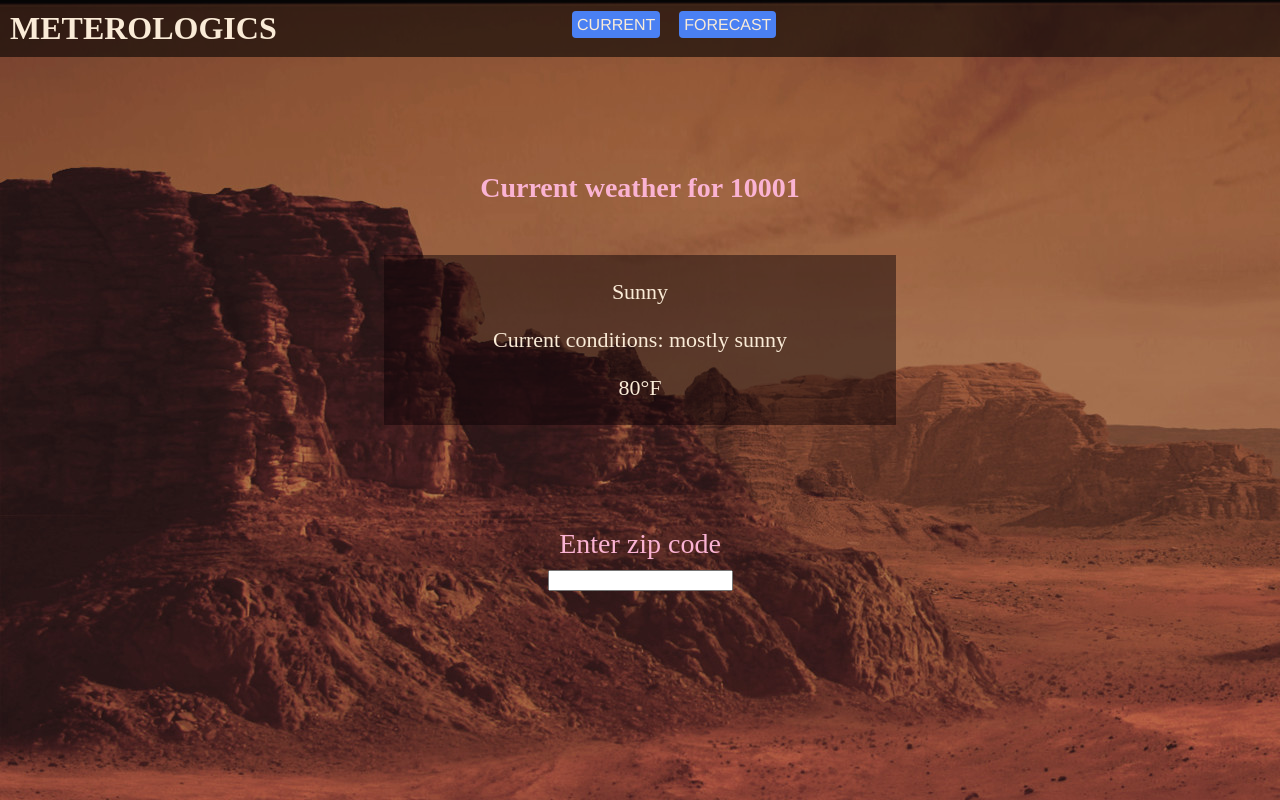
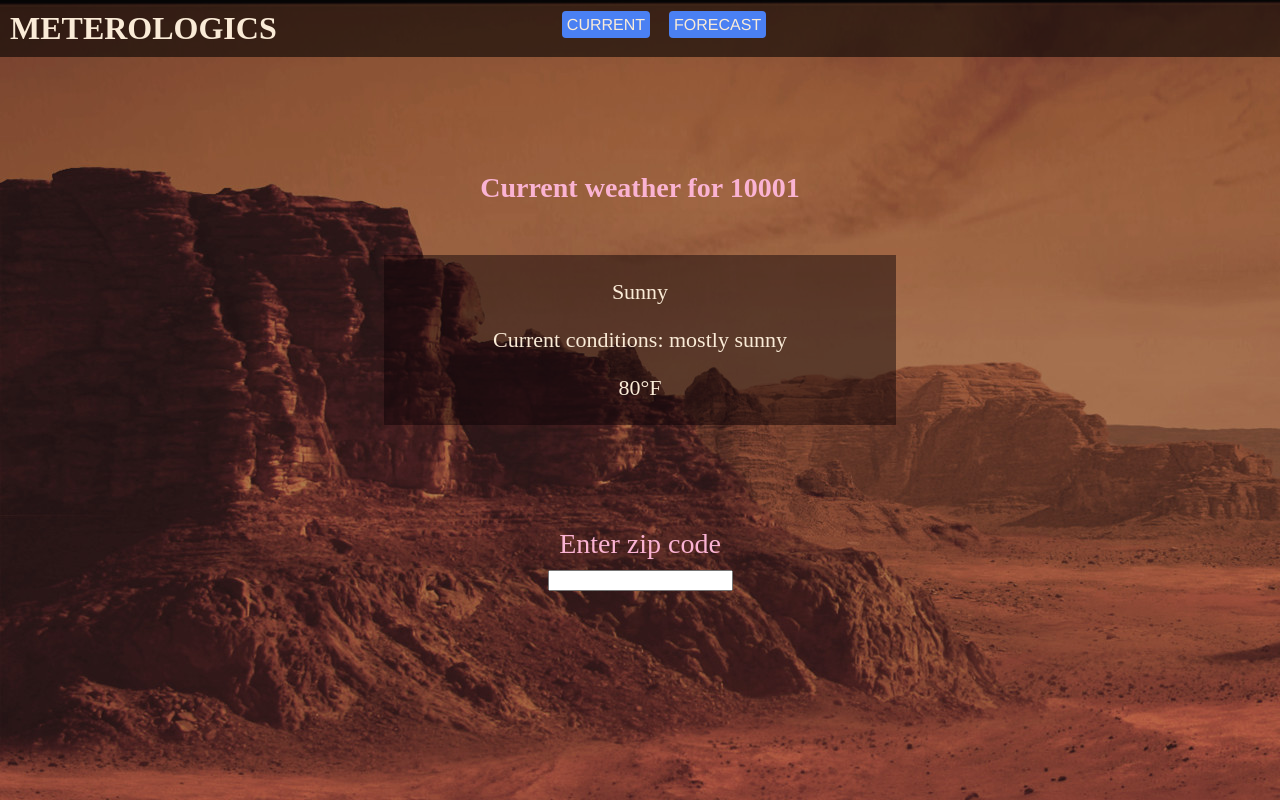
Before and after one commit to Spatocode/Meterologics, a plain HTML site: page index.html in a window 1280 px wide. Drawn offline with Linux system fonts and the light colour scheme.

Commit message:
Modified

```diff
--- a/styles/custom.css
+++ b/styles/custom.css
@@ -24,7 +24,7 @@ h1{
 }
 nav{
     text-align: center;
-    width: 750px
+    width: 57%
 }
 nav ul{
     list-style-type: none;
```
